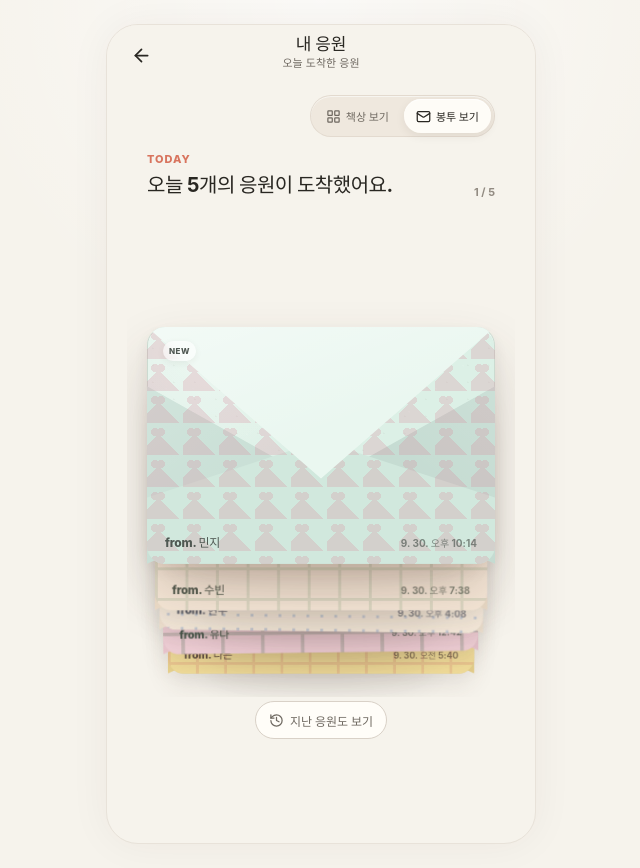
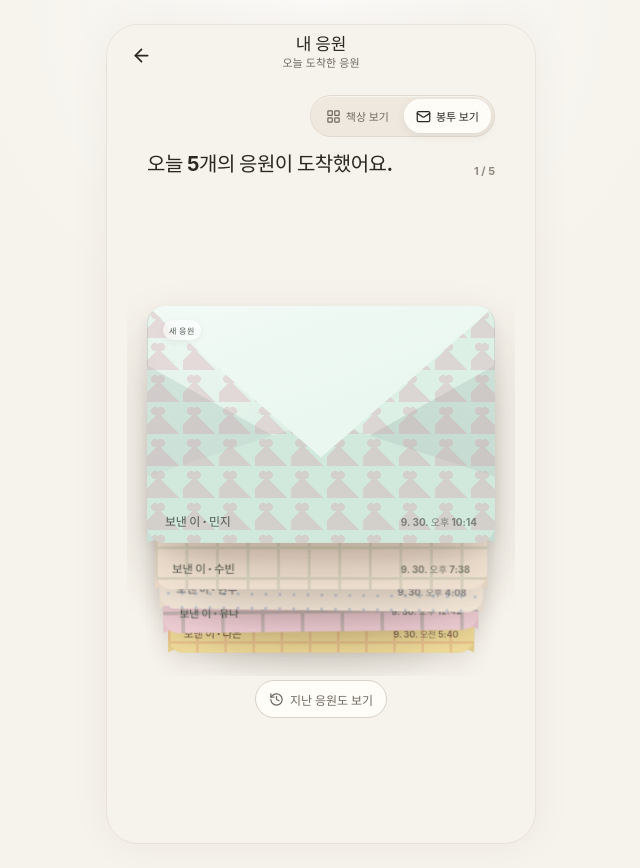
Before and after one commit to Likelion-Yonsei-14th/14-DEMODAY-FRONTEND-CHAK, a React (Vite) app: page /prototype/my/desk/cards in a window 1280 px wide. Shown: the whole page, without its empty margins (319-959 px from the left). Built offline with nearby package versions, Linux system fonts and the light colour scheme; a web font is replaced by a local one.

Commit message:
polish: remove decorative English from mail view

```diff
--- a/src/features/supporter/EnvelopeStackPage.tsx
+++ b/src/features/supporter/EnvelopeStackPage.tsx
@@ -95,9 +95,6 @@ export function EnvelopeStackPage() {
         </section>
         <section className="envelope-page__heading">
           <div>
-            <p className="supporter-flow__eyebrow">
-              {showHistory ? 'ALL MAIL' : 'TODAY'}
-            </p>
             <h2>
               {showHistory
                 ? '지수에게 도착했던 응원들'
@@ -277,7 +274,7 @@ export function EnvelopeStackPage() {
 
                         <span className="message-envelope__meta">
                           <span className="message-envelope__from">
-                            from. {message.senderName}
+                            보낸 이 · {message.senderName}
                           </span>
                           <span className="message-envelope__time">
                             {formatDateTime(message.createdAt)}
@@ -289,7 +286,7 @@ export function EnvelopeStackPage() {
                             className="message-envelope__new"
                             aria-label="아직 열지 않은 응원"
                           >
-                            NEW
+                            새 응원
                           </span>
                         )}
 
```
